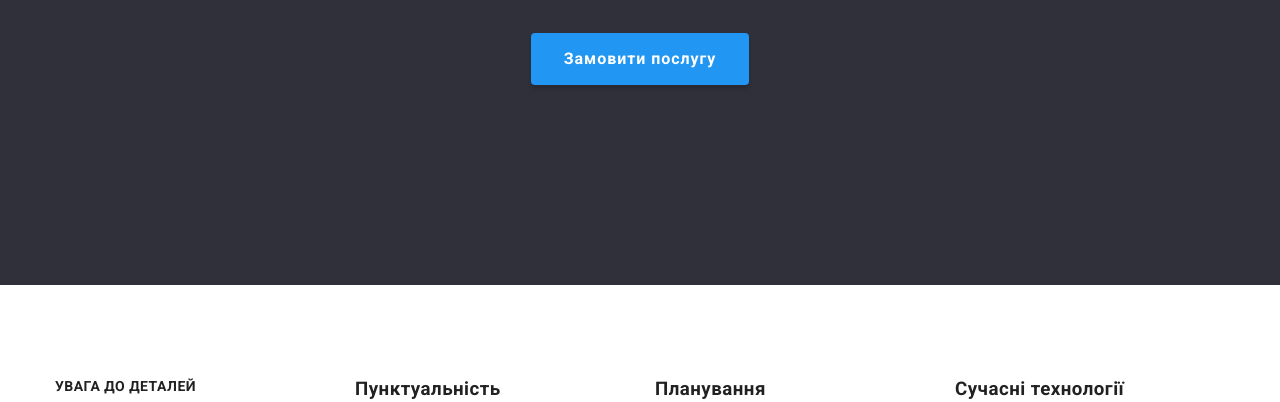
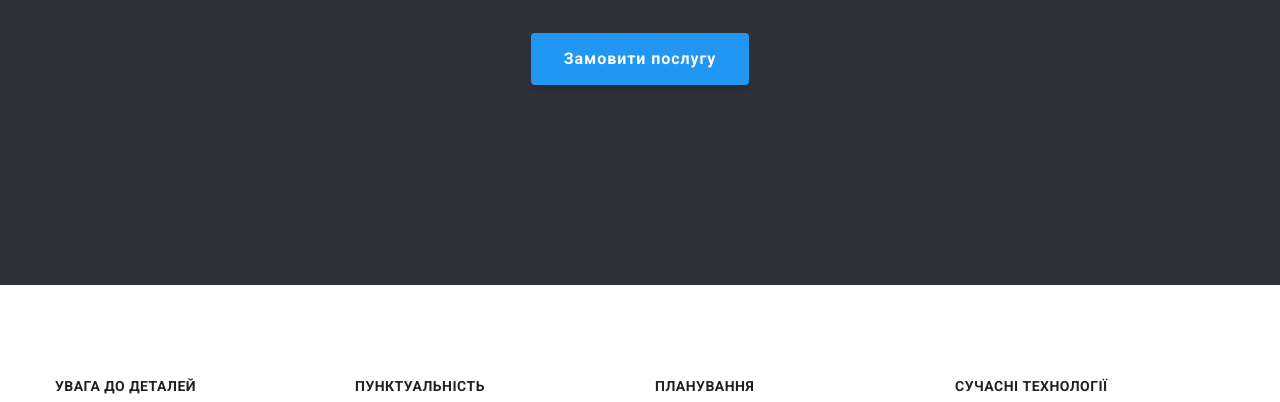
Before and after one commit to IhorDiu/goit-markup-hw-03, a plain HTML site: page index.html in a window 1280 px wide. Shown: the part 398-800 px from the top of the page. Drawn offline with nearby package versions, Linux system fonts and the light colour scheme.

Commit message:
features-list-check

```diff
--- a/css/styles.css
+++ b/css/styles.css
@@ -257,7 +257,7 @@ h2, h3, .menu-link {
         flex-wrap: wrap;
         gap: 30px;
 
-     }
+}
 /* ===================/FEATURES-SECTION=================== */
 /* ===================SKILL-SECTION=================== */
 .skill-name {
--- a/index.html
+++ b/index.html
@@ -66,15 +66,15 @@
                     <p class="features-list-means">Ідейні міркування, і навіть початок повсякденної роботи з формування позиції.</p>
                 </li>
                 <li class="features-list">
-                    <h3 class="features-list">Пунктуальність</h3>
+                    <h3 class="features-list-head">Пунктуальність</h3>
                     <p class="features-list-means">Завдання організації, особливо рамки і місце навчання кадрів тягне у себе.</p>
                 </li>
                 <li class="features-list">
-                    <h3 class="features-list">Планування</h3>
+                    <h3 class="features-list-head">Планування</h3>
                     <p class="features-list-means">Так само консультація з широким активом значною мірою зумовлює.</p>
                 </li>
                 <li class="features-list">
-                    <h3 class="features-list">Сучасні технології</h3>
+                    <h3 class="features-list-head">Сучасні технології</h3>
                     <p class="features-list-means">Значимість цих проблем настільки очевидна, що реалізація планових завдань.</p>
                 </li>
             </ul>
```
